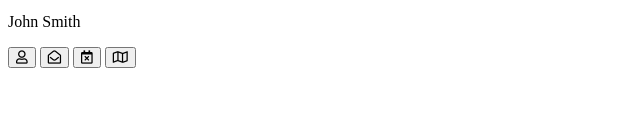
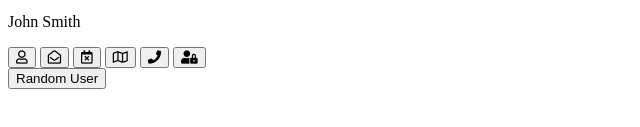
Before and after one commit to ashan1979/random_user, a plain HTML site: page index.html in a window 1280 px wide. Shown: the part 349-476 px from the top of the page, without its empty margins (0-640 px from the left). Drawn offline with Linux system fonts and the light colour scheme.

Commit message:
html stuff

```diff
--- a/index.html
+++ b/index.html
@@ -44,7 +44,17 @@
                 </button>
                 <!-- end of single icon -->
                 <!-- single icon -->
+                <button class="icon" data-label="phone">
+                    <span class="fas fa-phone"></span>
+                </button>
+                <!-- end of single item -->
+                <!-- single item -->
+                <button class="icon" data-label="password">
+                    <span class="fas fa-user-lock"></span>
+                </button>
+                <!-- end of single item -->
             </div>
+            <button class="btn" type="button">Random User</button>
         </div>
     </div>
 
```
